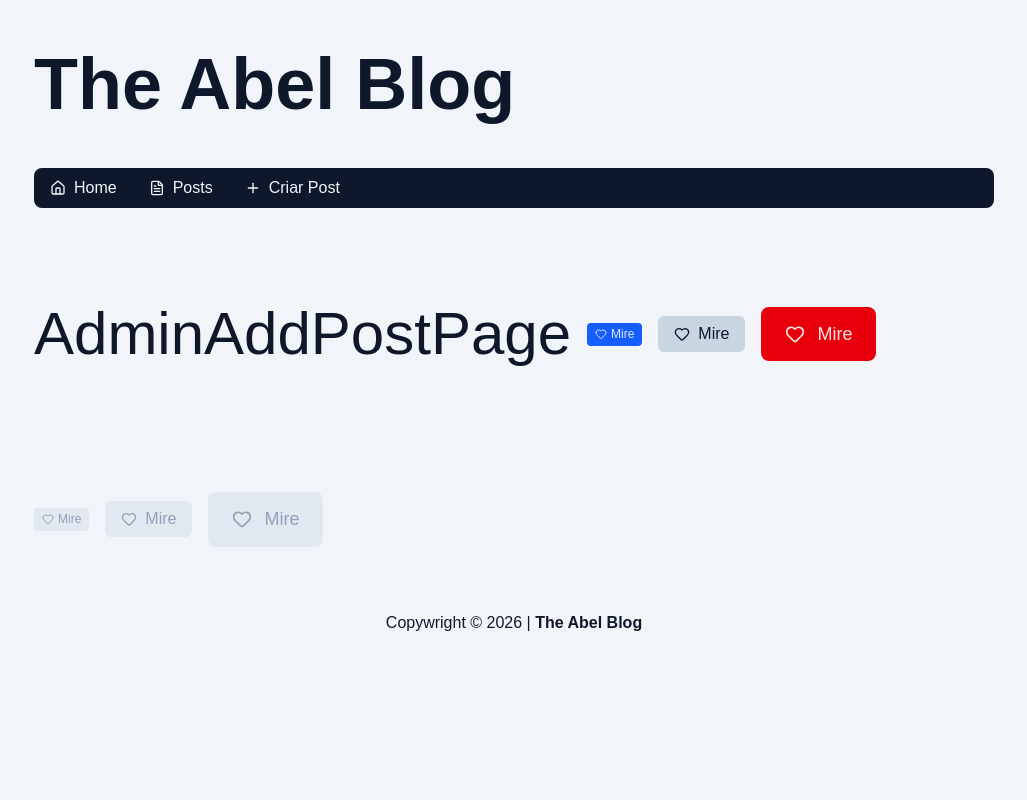
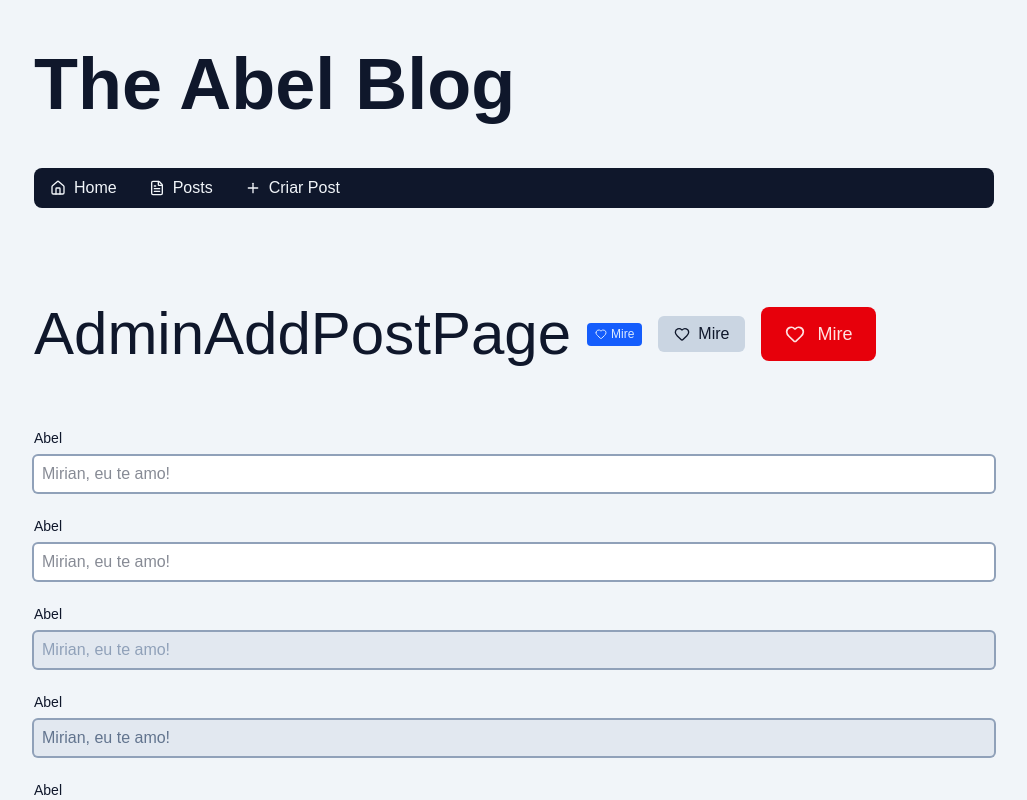
Before and after one commit to abelbarreto-dev/blog_abel, a Next.js app: page /admin/post/new in a window 1280 px wide. Shown: the top 800 px of the page, without its empty margins (126-1153 px from the left). Built offline with nearby package versions, Linux system fonts and the light colour scheme.

Commit message:
feat: creating element input text

```diff
--- a/src/app/admin/post/new/page.tsx
+++ b/src/app/admin/post/new/page.tsx
@@ -1,4 +1,5 @@
 import { Button } from "@/components/Button";
+import { InputText } from "@/components/InputText";
 import { HeartIcon } from "lucide-react";
 
 export default async function AdminAddPostPage() {
@@ -10,6 +11,15 @@
                 <Button variant="danger" size="lg"><HeartIcon />Mire</Button>
             </div>
 
+            <div className="flex flex-col gap-6">
+                <InputText labelText="Abel" placeholder="Mirian, eu te amo!" />
+                <InputText labelText="Abel" placeholder="Mirian, eu te amo!" />
+
+                <InputText labelText="Abel" placeholder="Mirian, eu te amo!" disabled/>
+                <InputText labelText="Abel" defaultValue="Mirian, eu te amo!" placeholder="Mirian, eu te amo!" disabled/>
+                <InputText labelText="Abel" placeholder="Mirian, eu te amo! Reading..." readOnly/>
+            </div>
+
             <div className="py-16 text-6xl flex flex-wrap items-center gap-4">
                 <Button variant="default" size="sm" disabled><HeartIcon />Mire</Button>
                 <Button variant="ghost" size="md" disabled><HeartIcon />Mire</Button>
--- /dev/null
+++ b/src/components/InputText/index.tsx
@@ -0,0 +1,30 @@
+import { clsx } from "clsx";
+import { useId } from "react";
+
+type InputTextProps = {
+    labelText?: string;
+} & React.ComponentProps<"input">;
+
+export function InputText({
+    labelText = "",
+    ...props
+}: InputTextProps) {
+    const id = useId();
+
+    return (
+        <div className="flex flex-col gap-2">
+            {labelText && <label htmlFor={id} className="text-sm">{labelText}</label>}
+            <input id={id} {...props} className={clsx(
+                "bg-white outline-0 text-base/tight",
+                "ring-2 ring-slate-400 rounded",
+                "p-2 transition focus:ring-blue-600",
+                "placeholder:slate-300",
+                "disabled:bg-slate-200 disabled:cursor-not-allowed",
+                "disabled:text-slate-500",
+                "disabled:placeholder-slate-400",
+                "read-only:bg-slate-100",
+                props.className
+            )} />
+        </div>
+    );
+}
```
